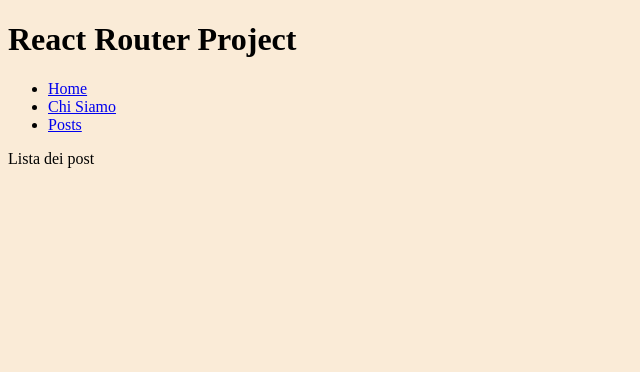
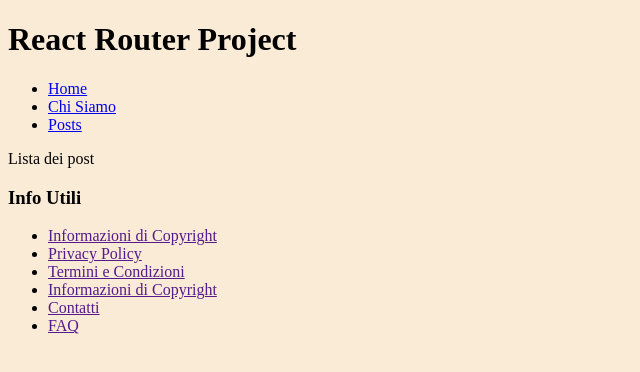
Before and after one commit to simoneburrai/react-router, a React (Vite) app: page /posts in a window 1280 px wide. Shown: the top 372 px of the page, without its empty margins (0-640 px from the left). Built offline with nearby package versions, Linux system fonts and the light colour scheme.

Commit message:
feat: footer modified

```diff
--- a/src/layouts/DefaultLayout.jsx
+++ b/src/layouts/DefaultLayout.jsx
@@ -8,7 +8,17 @@ const DefaultLayout = () => {
             <NavBar />
         </header>
         <Outlet />
-        <footer></footer>
+        <footer>
+            <h3>Info Utili</h3>
+            <ul className="links-footer">
+                <li><a href="">Informazioni di Copyright </a></li>
+                <li><a href="">Privacy Policy</a></li>
+                <li><a href="">Termini e Condizioni</a></li>
+                <li><a href="">Informazioni di Copyright</a></li>
+                <li><a href="">Contatti</a></li>
+                <li><a href="">FAQ</a></li>
+            </ul>
+        </footer>
     </>
 }
 
```
